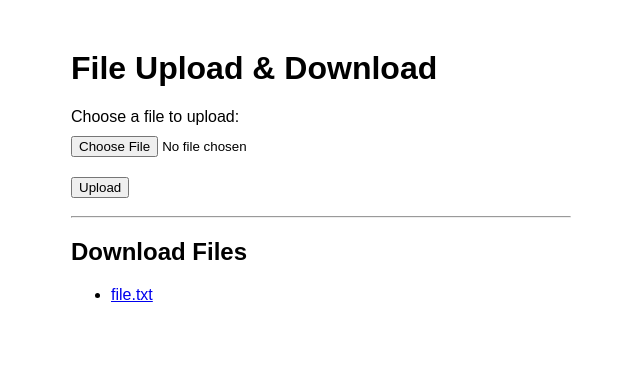
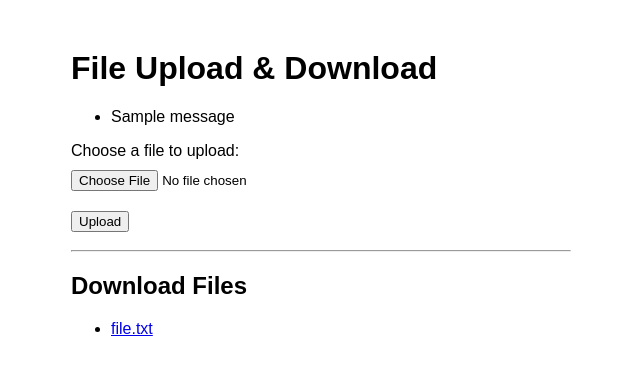
Before and after one commit to pn3r/proz, a Flask app: page / in a window 1280 px wide. Shown: the top 375 px of the page, without its empty margins (319-959 px from the left). Run offline with Flask 3, Linux system fonts and the light colour scheme; one stand-in notice (Sample message) is shown.

Commit message:
Update Index.html

```diff
--- a/templates/Index.html
+++ b/templates/Index.html
@@ -22,6 +22,17 @@
     <div class="container">
         <h1>File Upload & Download</h1>
 
+        <!-- Display Flash Messages -->
+        {% with messages = get_flashed_messages() %}
+        {% if messages %}
+            <ul>
+                {% for message in messages %}
+                    <li>{{ message }}</li>
+                {% endfor %}
+            </ul>
+        {% endif %}
+        {% endwith %}
+
         <!-- File Upload Form -->
         <form action="/upload" method="post" enctype="multipart/form-data">
             <label for="file">Choose a file to upload:</label><br>
```
